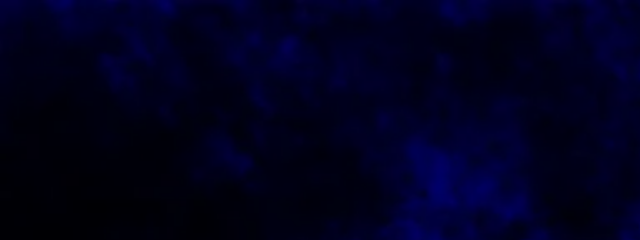
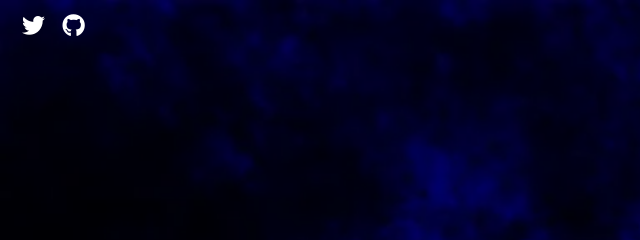
Before and after one commit to brkss/portfolio_, a plain HTML site: page index.html in a window 1280 px wide. Shown: the top 240 px of the page, 0-640 px from the left. Drawn offline with Linux system fonts and the light colour scheme.

Commit message:
🥑 Adding Header

```diff
--- a/assets/style.css
+++ b/assets/style.css
@@ -62,3 +62,10 @@ li {
     letter-spacing: 2px;
     color: #6161ef;
 }
+
+.header {
+    font-size: 23px;
+    text-align: left;
+    padding-left: 15px;
+    padding-top: 5px;
+}
--- a/index.html
+++ b/index.html
@@ -7,6 +7,7 @@
   <title> Brahim Berkasse - Full Stack Developer </title>
   <meta name="description" content="The HTML5 Herald">
   <meta name="author" content="SitePoint">
+  <link rel="stylesheet" href="https://cdnjs.cloudflare.com/ajax/libs/font-awesome/5.15.3/css/all.min.css" referrerpolicy="no-referrer" />
   <link rel="preconnect" href="https://fonts.gstatic.com">
   <link href="https://fonts.googleapis.com/css2?family=Staatliches&display=swap" rel="stylesheet">
   <!--
@@ -19,7 +20,19 @@
 <body>
 
   <div class='container'>
+     <div class='header'>
+        <ul>
+            <li>
+              <a href="https://twitter.com/avocadoyouate" target="_blank"><i class="fab fa-twitter"></i></a>
+            </li>
+            <li>
+              <a href="https://github.com/brkss" target="_blank"><i class="fab fa-github"></i></a>
+            </li>
+        </ul>
+      </div>
+
       <div class='content'>
+
         <div id="home">
           <h1>Brahim Berkasse</h1>
           <ul>
@@ -36,6 +49,7 @@
       <p id="back">Click Here to get back home !</p>
 
     </div>
+
     <div class='footer'>
       this design was inspired by <a href="https://www.youtube.com/watch?v=qoWUfPEfmtY" target="_blank">Better call saul ad</a> and made in Raspberry PI using VIM and Linux.
     </div>
```
Lines whose indentation alone changed are shown as unchanged.
